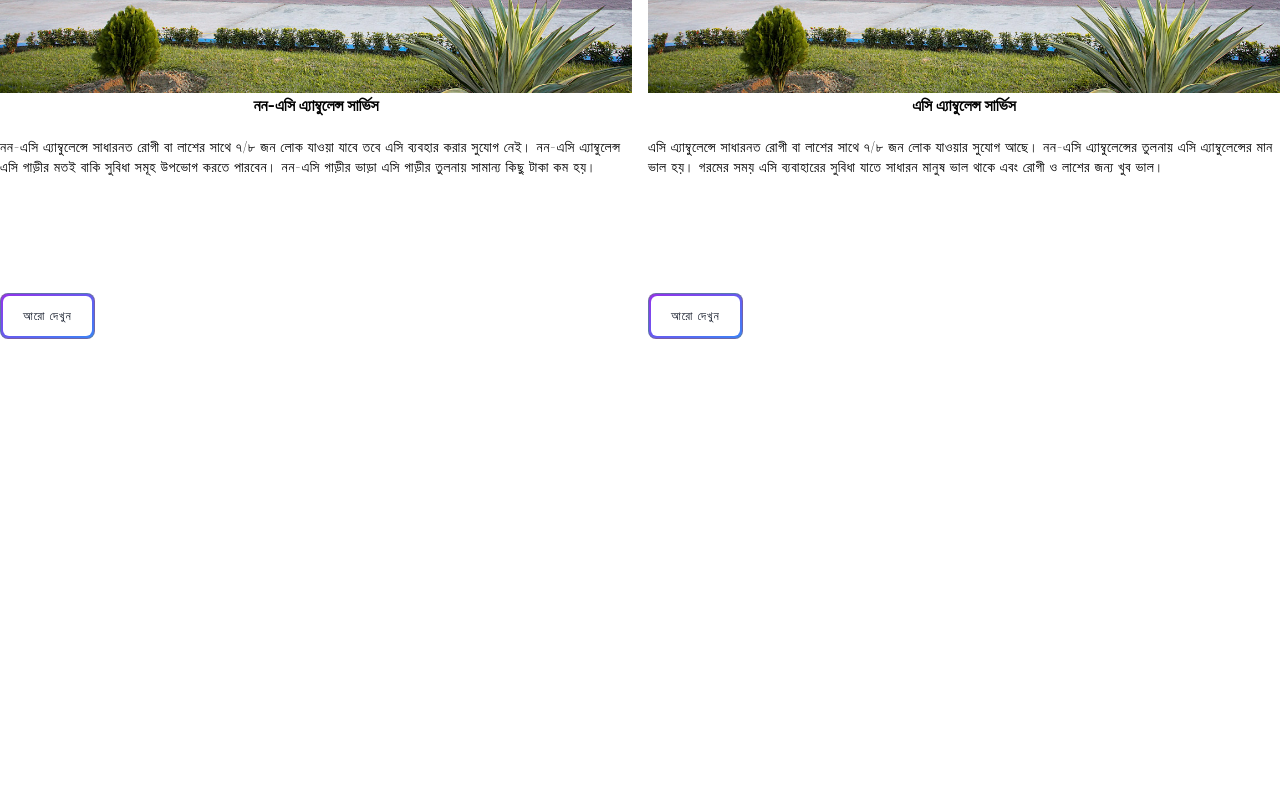
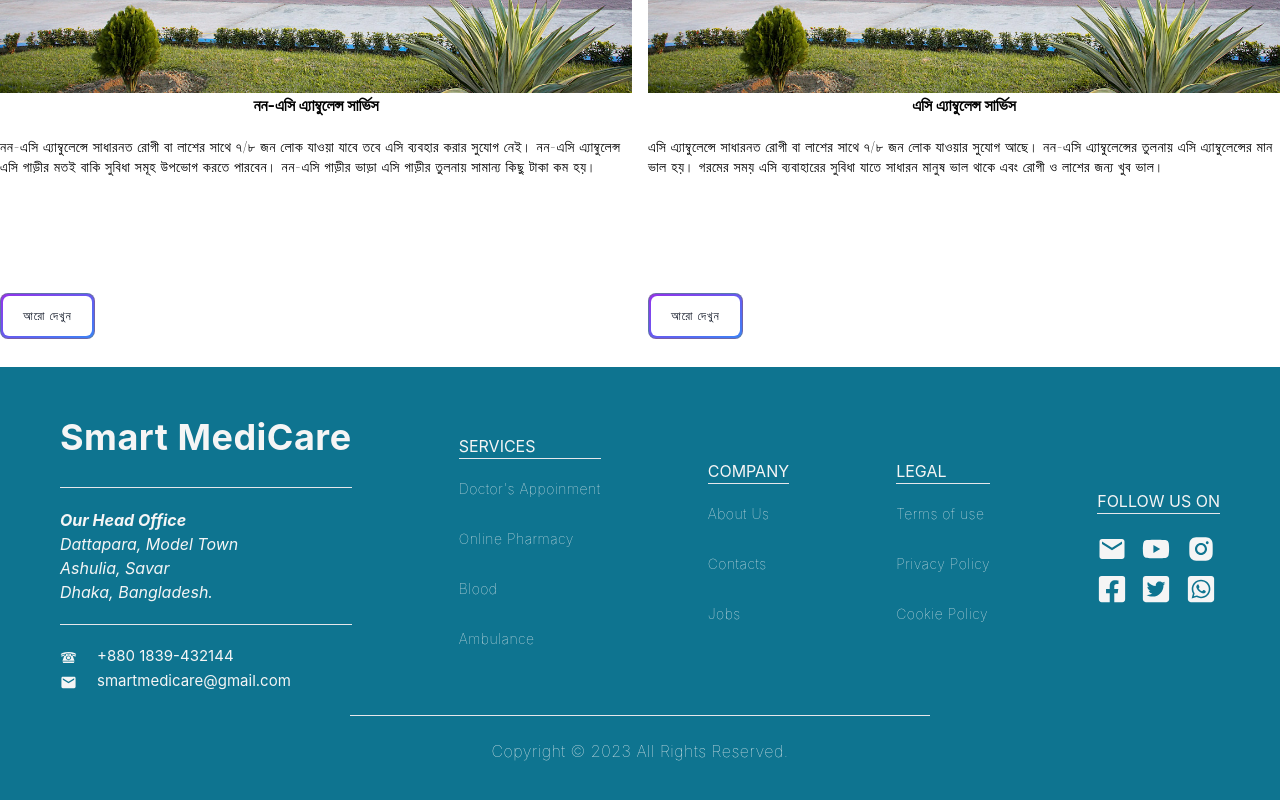
Before and after one commit to TouhedurRahman/smart-medicare-client, a React (Create React App) app: page / in a window 1280 px wide. Shown: the part 1377-2177 px from the top of the page. Before the commit the page ends 1724 px from the top, so only its background shows below. Built offline with nearby package versions, Linux system fonts and the light colour scheme; no server answers.

Commit message:
footer added

```diff
--- a/src/App.js
+++ b/src/App.js
@@ -1,11 +1,11 @@
+import { RouterProvider } from 'react-router';
+import router from './Routes/Routes/Route';
 import { Toaster } from 'react-hot-toast';
-import { RouterProvider } from 'react-router';
 import './App.css';
-import router from './Routes/Routes/Route';
 
 function App() {
   return (
-    <div  >
+    <div>
       <RouterProvider router={router}> </RouterProvider>
       <Toaster />
     </div>
--- a/src/Layout/Main.js
+++ b/src/Layout/Main.js
@@ -1,12 +1,16 @@
 import React from 'react';
 import { Outlet } from 'react-router';
 import Navbar from '../Pages/Shared/Navbar/Navbar';
+import Footer from '../Pages/Shared/Footer/Footer';
 
 const Main = () => {
     return (
         <div>
-            <Navbar/>
-            <Outlet/>
+            <Navbar />
+            <div className='max-w-[450px] lg:max-w-[1440px] mx-auto'>
+                <Outlet />
+            </div>
+            <Footer />
         </div>
     );
 };
--- /dev/null
+++ b/src/Pages/Shared/Footer/Footer.css
@@ -0,0 +1,30 @@
+.footer-container {
+    background-color: #0E7490;
+    color: whitesmoke;
+    padding: 30px 60px 5px 60px;
+}
+
+.footer-details {
+    display: flex;
+    justify-content: space-between;
+    align-items: center;
+}
+
+.get-touch-icons {
+    text-decoration: none;
+    display: grid;
+    grid-template-columns: repeat(3, 1fr);
+    grid-gap: 10px;
+}
+
+@media only screen and (max-width:688px) {
+    .footer-details {
+        display: grid;
+        grid-template-columns: repeat(1, 1fr);
+        text-align: center;
+    }
+
+    .get-touch {
+        margin: auto;
+    }
+}
--- /dev/null
+++ b/src/Pages/Shared/Footer/Footer.js
@@ -0,0 +1,81 @@
+import React from 'react';
+import { GiRotaryPhone } from 'react-icons/gi';
+import { MdEmail } from 'react-icons/md';
+import { AiFillInstagram, AiFillYoutube } from 'react-icons/ai';
+import { FaFacebookSquare, FaTwitterSquare, FaWhatsappSquare } from 'react-icons/fa';
+import './Footer.css';
+
+const Footer = () => {
+    const today = new Date();
+    const year = today.getFullYear();
+
+    return (
+        <div className='footer-container mt-5'>
+            <div className="footer-details">
+                <div>
+                    <p className='text-4xl font-bold'>Smart MediCare</p>
+                    <hr></hr>
+                    <div className='mt-5 mb-5'>
+                        <h5><i><strong>Our Head Office</strong></i></h5>
+                        <address>
+                            <i>
+                                Dattapara, Model Town <br />
+                                Ashulia, Savar <br />
+                                Dhaka, Bangladesh.
+                            </i>
+                        </address>
+                    </div>
+                    <hr></hr>
+                    <div className='mt-5 mb-5'>
+                        <div className='flex'>
+                            <GiRotaryPhone className='pe-2' style={{ fontSize: "25px" }} /><span className='ml-3' style={{ fontSize: "15px" }}>+880 1839-432144</span>
+                        </div>
+                        <div className='flex'>
+                            <MdEmail className='pe-2' style={{ fontSize: "25px" }} /><span className='ml-3' style={{ fontSize: "15px" }}>smartmedicare@gmail.com</span>
+                        </div>
+                    </div>
+                </div>
+                <div className='lg:block hidden'>
+                    <h6>SERVICES</h6>
+                    <hr></hr>
+                    <p className='link link-hover'>Doctor's Appoinment</p>
+                    <p className='link link-hover'>Online Pharmacy</p>
+                    <p className='link link-hover'>Blood</p>
+                    <p className='link link-hover'>Ambulance</p>
+                </div>
+                <div className='lg:block hidden'>
+                    <h6>COMPANY</h6>
+                    <hr></hr>
+                    <p className='link link-hover'>About Us</p>
+                    <p className='link link-hover'>Contacts</p>
+                    <p className='link link-hover'>Jobs</p>
+                </div>
+                <div className='lg:block hidden'>
+                    <h6>LEGAL</h6>
+                    <hr></hr>
+                    <p className='link link-hover'>Terms of use</p>
+                    <p className='link link-hover'>Privacy Policy</p>
+                    <p className='link link-hover'>Cookie Policy</p>
+                </div>
+                <div className='get-touch'>
+                    <h6>FOLLOW US ON</h6>
+                    <hr></hr>
+                    <div className='get-touch-icons mt-5 mb-5' style={{ fontSize: "30px" }}>
+                        <MdEmail style={{ cursor: "pointer" }}></MdEmail>
+                        <AiFillYoutube style={{ cursor: "pointer" }}></AiFillYoutube>
+                        <AiFillInstagram style={{ cursor: "pointer" }}></AiFillInstagram>
+                        <FaFacebookSquare style={{ cursor: "pointer" }}></FaFacebookSquare>
+                        <FaTwitterSquare style={{ cursor: "pointer" }}></FaTwitterSquare>
+                        <FaWhatsappSquare style={{ cursor: "pointer" }}></FaWhatsappSquare>
+                    </div>
+                </div>
+            </div>
+            <hr className='w-1/2 mx-auto' />
+            <div className='text-center'>
+                <p className='text-xl'><small>Copyright © {year} All Rights Reserved.</small></p>
+            </div>
+        </div>
+    );
+};
+
+export default Footer;
```
Also changed, not shown: src/Pages/Home/Ambulance/AmbulanceService/AmbulanceServices.js (+11 -11 lines).
